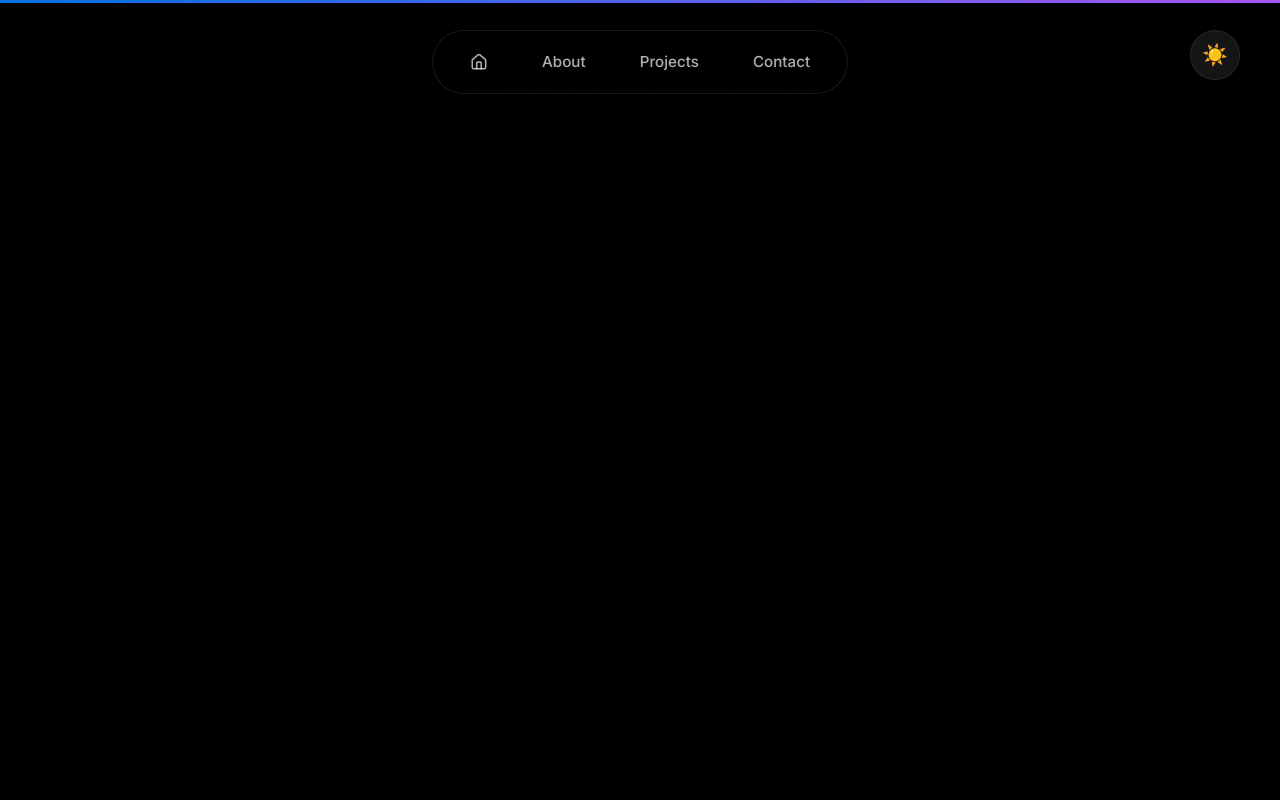
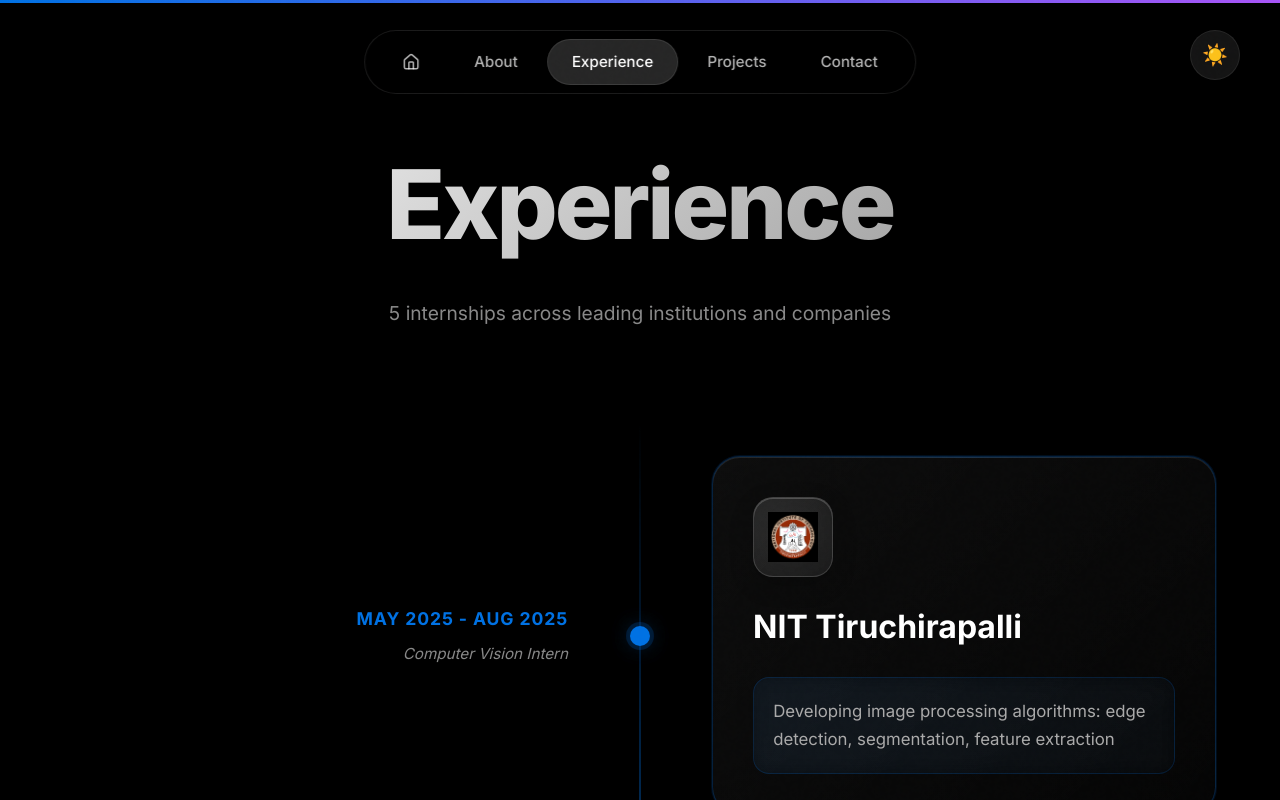
Before and after one commit to ssanidhya0407/Portfolio, a React (Vite) app: page /experience in a window 1280 px wide. Shown: the top 800 px of the page. Built offline with nearby package versions, Linux system fonts and the light colour scheme.

Commit message:
Add Experience page, collapsing navbar, show all projects and experiences in Command Center

```diff
--- a/src/App.jsx
+++ b/src/App.jsx
@@ -9,6 +9,7 @@ import ScrollProgress from './components/ScrollProgress';
 import Preloader from './components/Preloader';
 import Home from './pages/Home';
 import About from './pages/About';
+import ExperiencePage from './pages/ExperiencePage';
 import ProjectsPage from './pages/ProjectsPage';
 import ContactPage from './pages/ContactPage';
 import './index.css';
@@ -27,6 +28,7 @@ function App() {
         <Routes location={location} key={location.pathname}>
           <Route path="/" element={<Home />} />
           <Route path="/about" element={<About />} />
+          <Route path="/experience" element={<ExperiencePage />} />
           <Route path="/projects" element={<ProjectsPage />} />
           <Route path="/contact" element={<ContactPage />} />
         </Routes>
--- a/src/components/BentoGrid.jsx
+++ b/src/components/BentoGrid.jsx
@@ -143,7 +143,7 @@ const BentoGrid = () => {
                         </div>
 
                         <div style={{ display: 'flex', flexDirection: 'column', gap: '12px' }}>
-                            {projects.slice(0, 4).map((project, idx) => (
+                            {projects.slice(0, 5).map((project, idx) => (
                                 <a
                                     key={idx}
                                     href={project.link}
@@ -212,7 +212,7 @@ const BentoGrid = () => {
                         </div>
 
                         <div style={{ display: 'flex', flexDirection: 'column', gap: '12px' }}>
-                            {experiences.slice(0, 4).map((exp, idx) => (
+                            {experiences.slice(0, 5).map((exp, idx) => (
                                 <div
                                     key={idx}
                                     onClick={() => setExpandedExp(expandedExp === idx ? null : idx)}
--- a/src/components/Hero.jsx
+++ b/src/components/Hero.jsx
@@ -128,7 +128,7 @@ const Hero = () => {
                         {
                             icon: "🛠️",
                             title: "Full Stack & AI Engineer",
-                            desc: "Building scalable web apps & integrating ML models (Career Forge AI)."
+                            desc: "Building scalable web apps & integrating ML models."
                         },
                         {
                             icon: "🎓",
--- a/src/components/Navbar.jsx
+++ b/src/components/Navbar.jsx
@@ -1,4 +1,4 @@
-import React, { useState, useEffect } from 'react';
+import React, { useState, useEffect, useRef } from 'react';
 import { motion, AnimatePresence } from 'framer-motion';
 import { Link, useLocation } from 'react-router-dom';
 import { useTheme } from '../context/ThemeContext';
@@ -6,14 +6,26 @@ import { Home as HomeIcon } from 'lucide-react';
 
 const Navbar = () => {
     const [scrolled, setScrolled] = useState(false);
+    const [collapsed, setCollapsed] = useState(false);
     const [isOpen, setIsOpen] = useState(false);
     const [isMobile, setIsMobile] = useState(false);
     const { isDark, toggleTheme } = useTheme();
     const location = useLocation();
+    const lastScrollY = useRef(0);
 
     useEffect(() => {
         const handleScroll = () => {
-            setScrolled(window.scrollY > 50);
+            const currentScrollY = window.scrollY;
+            setScrolled(currentScrollY > 50);
+
+            // Collapse when scrolling down past 150px, expand when scrolling up or near top
+            if (currentScrollY > 150 && currentScrollY > lastScrollY.current) {
+                setCollapsed(true);
+            } else if (currentScrollY < lastScrollY.current || currentScrollY < 100) {
+                setCollapsed(false);
+            }
+
+            lastScrollY.current = currentScrollY;
         };
 
         const handleResize = () => {
@@ -33,9 +45,15 @@ const Navbar = () => {
     const links = [
         { name: 'Home', href: '/', icon: HomeIcon },
         { name: 'About', href: '/about' },
+        { name: 'Experience', href: '/experience' },
         { name: 'Projects', href: '/projects' },
         { name: 'Contact', href: '/contact' }
     ];
+
+    const getCurrentPageName = () => {
+        const currentLink = links.find(link => link.href === location.pathname);
+        return currentLink ? currentLink.name : 'Home';
+    };
 
     const handleLinkClick = () => {
         setIsOpen(false);
@@ -43,6 +61,7 @@ const Navbar = () => {
 
     return (
         <>
+            {/* Theme Toggle Button */}
             <motion.button
                 initial={{ opacity: 0 }}
                 animate={{ opacity: 1 }}
@@ -75,28 +94,54 @@ const Navbar = () => {
                 {isDark ? '☀️' : '🌙'}
             </motion.button>
 
+            {/* Desktop Navigation */}
             {!isMobile && (
                 <motion.nav
                     initial={{ y: -100, x: "-50%", opacity: 0 }}
                     animate={{ y: 0, x: "-50%", opacity: 1 }}
                     transition={{ duration: 0.8, ease: [0.16, 1, 0.3, 1] }}
+                    onClick={() => collapsed && setCollapsed(false)}
                     style={{
                         position: 'fixed',
                         top: '30px',
                         left: '50%',
                         zIndex: 1000,
-                        padding: '8px 12px',
+                        padding: collapsed ? '12px 24px' : '8px 12px',
                         borderRadius: '100px',
-                        background: scrolled
-                            ? 'rgba(0, 0, 0, 0.7)'
-                            : 'rgba(0, 0, 0, 0.5)',
+                        background: scrolled ? 'rgba(0, 0, 0, 0.7)' : 'rgba(0, 0, 0, 0.5)',
                         backdropFilter: 'blur(20px)',
                         WebkitBackdropFilter: 'blur(20px)',
                         border: '1px solid rgba(255,255,255,0.1)',
                         display: 'flex',
                         gap: '4px',
-                        boxShadow: '0 8px 32px rgba(0,0,0,0.2)'
+                        boxShadow: '0 8px 32px rgba(0,0,0,0.2)',
+                        cursor: collapsed ? 'pointer' : 'default',
+                        transition: 'all 0.3s cubic-bezier(0.16, 1, 0.3, 1)'
                     }}
+                >
+                    <AnimatePresence mode="wait">
+                        {collapsed ? (
+                            <motion.span
+                                key="collapsed"
+                                initial={{ opacity: 0, scale: 0.8 }}
+                                animate={{ opacity: 1, scale: 1 }}
+                                exit={{ opacity: 0, scale: 0.8 }}
+                                style={{
+                                    color: '#fff',
+                                    fontSize: '0.95rem',
+                                    fontWeight: 600,
+                                    padding: '0 8px'
+                                }}
+                            >
+                                {getCurrentPageName()}
+                            </motion.span>
+                        ) : (
+                            <motion.div
+                                key="expanded"
+                                initial={{ opacity: 0 }}
+                                animate={{ opacity: 1 }}
+                                exit={{ opacity: 0 }}
+                                style={{ display: 'flex', gap: '4px' }}
                             >
                                 {links.map((link) => {
                                     const isActive = location.pathname === link.href;
@@ -123,9 +168,13 @@ const Navbar = () => {
                                         </Link>
                                     );
                                 })}
+                            </motion.div>
+                        )}
+                    </AnimatePresence>
                 </motion.nav>
             )}
 
+            {/* Mobile Menu Button */}
             {isMobile && (
                 <motion.button
                     initial={{ x: -100, opacity: 0 }}
@@ -167,6 +216,7 @@ const Navbar = () => {
                 </motion.button>
             )}
 
+            {/* Mobile Menu */}
             <AnimatePresence>
                 {isOpen && isMobile && (
                     <>
--- /dev/null
+++ b/src/pages/ExperiencePage.jsx
@@ -0,0 +1,18 @@
+import React from 'react';
+import { motion } from 'framer-motion';
+import Experience from '../components/Experience';
+
+const ExperiencePage = () => {
+    return (
+        <motion.main
+            initial={{ opacity: 0 }}
+            animate={{ opacity: 1 }}
+            exit={{ opacity: 0 }}
+            transition={{ duration: 0.5 }}
+        >
+            <Experience />
+        </motion.main>
+    );
+};
+
+export default ExperiencePage;
```
Lines whose indentation alone changed are shown as unchanged.
